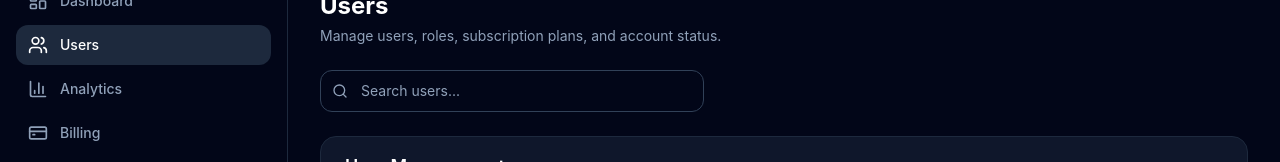
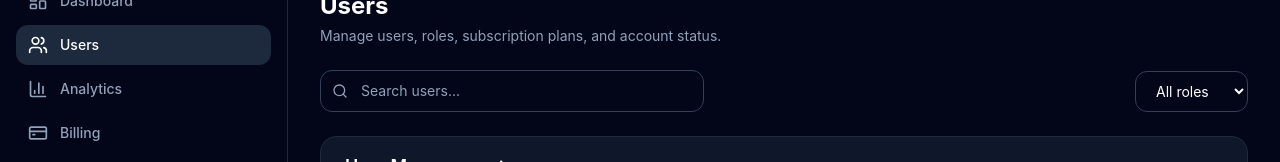
Before and after one commit to ReactRioters/flowdesk-saas-dashboard, a React (Vite) app: page /users in a window 1280 px wide. Shown: the part 123-285 px from the top of the page. Built offline with nearby package versions, Linux system fonts and the light colour scheme; sample sign-in values are in the browser's storage.

Commit message:
added dropdown filter to user

```diff
--- a/src/features/users/pages/users-page.tsx
+++ b/src/features/users/pages/users-page.tsx
@@ -10,6 +10,7 @@ import { Input } from "../../../components/ui/input";
 
 export function UsersPage() {
   const [search, setSearch] = useState("");
+  const [roleFilter, setRoleFilter] = useState("all");
   const { data: users = [], isLoading } = useQuery({
     queryKey: ["users"],
     queryFn: getUsers,
@@ -18,13 +19,17 @@ export function UsersPage() {
     return users.filter((user) => {
       const searchValue = search.toLowerCase();
 
-    return (
+      const matchesSearch =
         user.name.toLowerCase().includes(searchValue) ||
         user.email.toLowerCase().includes(searchValue) ||
-      user.role.toLowerCase().includes(searchValue)
-    );
+        user.role.toLowerCase().includes(searchValue);
+
+      const matchesRole =
+        roleFilter === "all" || user.role === roleFilter;
+
+      return matchesSearch && matchesRole;
     });
-}, [users, search]);
+  }, [users, search, roleFilter]);
 
   return (
     <div className="space-y-6">
@@ -36,8 +41,8 @@ export function UsersPage() {
           Manage users, roles, subscription plans, and account status.
         </p>
       </div>
-
-      <div className="relative max-w-sm">
+      <div className="flex flex-col gap-3 sm:flex-row sm:items-center sm:justify-between">
+        <div className="relative max-w-sm flex-1">
           <Search className="absolute left-3 top-1/2 h-4 w-4 -translate-y-1/2 text-slate-400" />
 
           <Input
@@ -46,6 +51,18 @@ export function UsersPage() {
             placeholder="Search users..."
             className="pl-10"
           />
+        </div>
+
+        <select
+          value={roleFilter}
+          onChange={(event) => setRoleFilter(event.target.value)}
+          className="rounded-xl border border-slate-300 bg-white px-4 py-2.5 text-sm text-slate-900 outline-none dark:border-slate-700 dark:bg-slate-950 dark:text-white"
+        >
+          <option value="all">All roles</option>
+          <option value="Admin">Admin</option>
+          <option value="Manager">Manager</option>
+          <option value="Member">Member</option>
+        </select>
       </div>
 
       <div className="overflow-hidden rounded-2xl border border-slate-200 bg-white dark:border-slate-800 dark:bg-slate-900">
@@ -66,7 +83,7 @@ export function UsersPage() {
               icon={<Users className="h-6 w-6" />}
               title="No users found"
               description="Once users join your workspace, they will appear here."
-            /> ) : (
+            />) : (
             <table className="w-full min-w-[720px] text-left text-sm">
               <thead className="bg-slate-50 text-slate-600 dark:bg-slate-950 dark:text-slate-400">
                 <tr>
```
Lines whose indentation alone changed are shown as unchanged.
